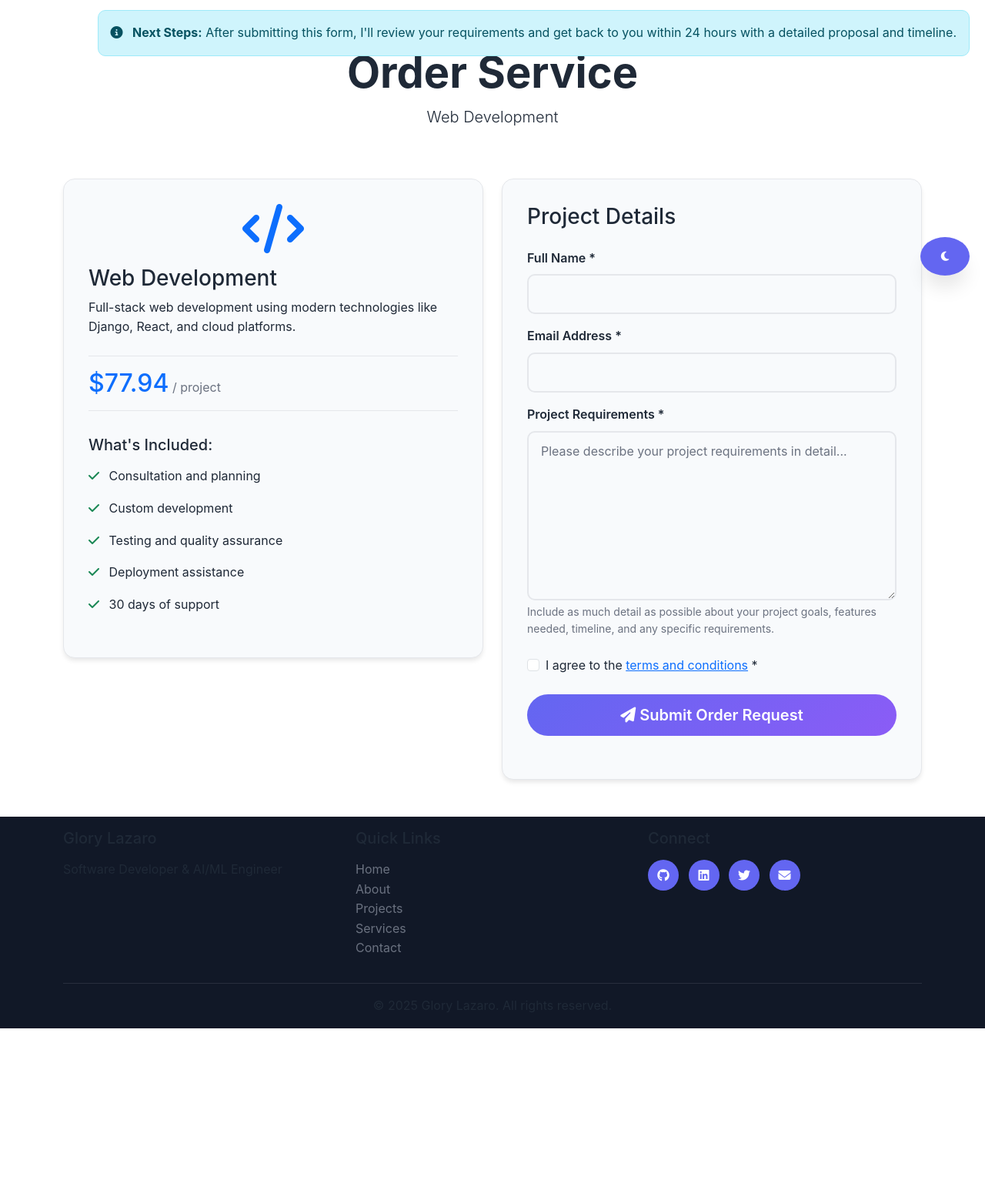
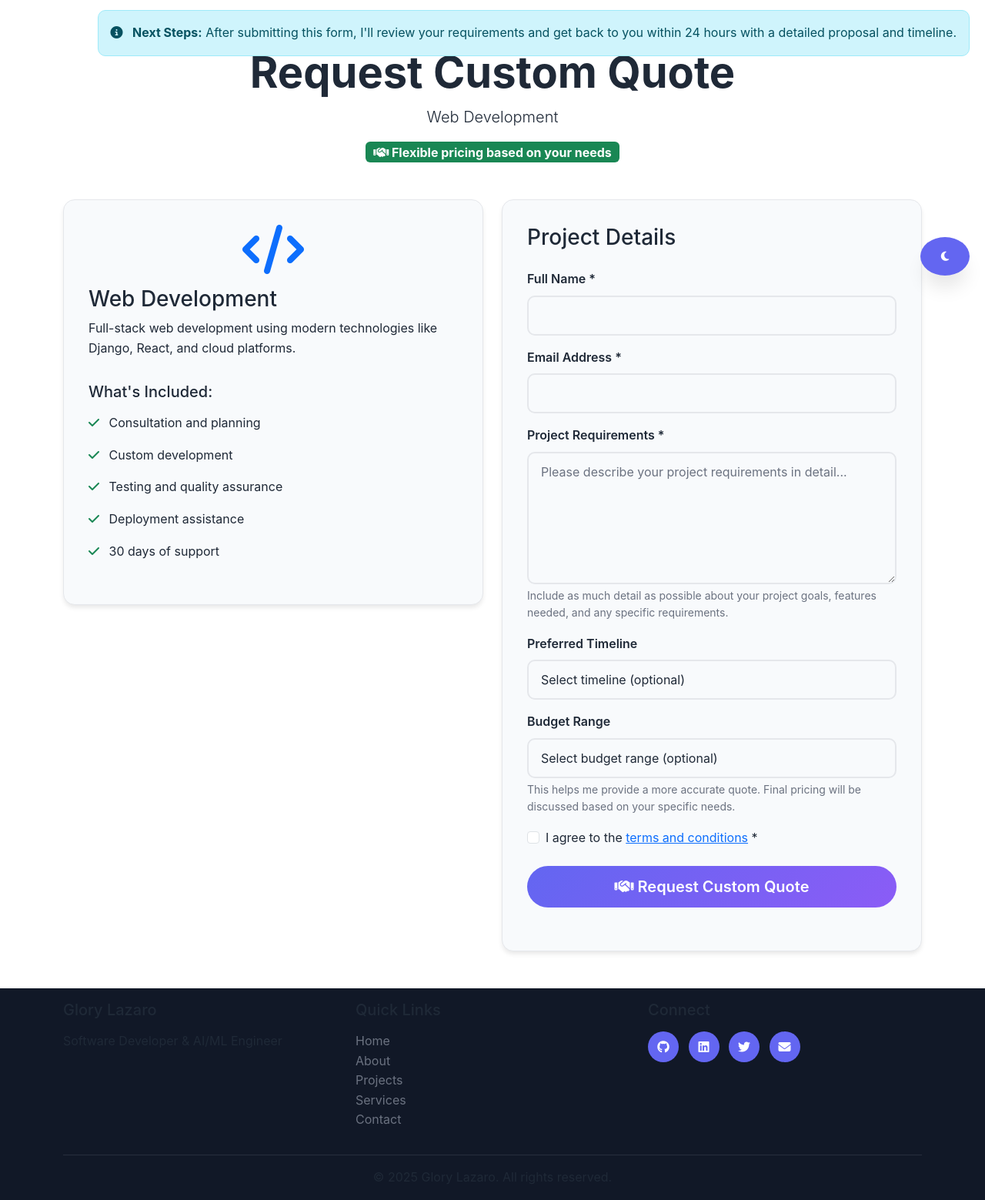
Before and after one commit to GloryMsasalaga/portfolio, a Django app: page /service-order/1/ in a window 1280 px wide. Shown: the part 67-1626 px from the top of the page at 77% size. Before the commit the page ends 1403 px from the top, so only its background shows below. Run offline with Django 5.2, Linux system fonts and the light colour scheme; data comes from the database, SQL or seed files in the repository.

Commit message:
Implement negotiation-based pricing system
 Features Added:
- Removed fixed prices from all service displays
- Added budget range and timeline fields to quote requests
- Enhanced ServiceOrder model with budget/timeline tracking
- Updated status choices to include quotation workflow
- Changed UI language from 'Order' to 'Get Custom Quote'
- Added custom pricing messaging throughout

 Technical Changes:
- Added budget and timeline fields to ServiceOrder model
- Updated forms to capture client budget preferences
- Enhanced views to handle new negotiation fields
- Updated all templates for quote-based approach
- Database migration for new fields

 Business Benefits:
- Flexible pricing based on client needs
- Better requirement gathering for accurate quotes
- Improved client communication workflow
- Professional consultation approach

```diff
--- a/portfolio/models.py
+++ b/portfolio/models.py
@@ -50,9 +50,14 @@ class ServiceOrder(models.Model):
     name = models.CharField(max_length=100)
     email = models.EmailField()
     requirements = models.TextField()
+    timeline = models.CharField(max_length=50, blank=True, null=True, help_text="Preferred project timeline")
+    budget = models.CharField(max_length=50, blank=True, null=True, help_text="Budget range")
     created_at = models.DateTimeField(auto_now_add=True)
     status = models.CharField(max_length=20, choices=[
         ('pending', 'Pending'),
+        ('quoted', 'Quote Sent'),
+        ('negotiating', 'Negotiating'),
+        ('approved', 'Approved'),
         ('in_progress', 'In Progress'),
         ('completed', 'Completed'),
         ('cancelled', 'Cancelled')
--- a/portfolio/views.py
+++ b/portfolio/views.py
@@ -76,15 +76,19 @@ def service_order(request, service_id):
         name = request.POST.get('name')
         email = request.POST.get('email')
         requirements = request.POST.get('requirements')
+        timeline = request.POST.get('timeline')
+        budget = request.POST.get('budget')
 
         order = ServiceOrder.objects.create(
             service=service,
             name=name,
             email=email,
-            requirements=requirements
+            requirements=requirements,
+            timeline=timeline,
+            budget=budget
         )
 
-        messages.success(request, 'Your service order has been submitted successfully!')
+        messages.success(request, 'Your quote request has been submitted successfully! I will review your requirements and get back to you with a custom proposal.')
         return redirect('services')
 
     return render(request, 'service_order.html', {'service': service})
@@ -120,6 +124,8 @@ def service_order_api(request):
         name = request.POST.get('name')
         email = request.POST.get('email')
         requirements = request.POST.get('requirements')
+        timeline = request.POST.get('timeline')
+        budget = request.POST.get('budget')
 
         if service_id and name and email and requirements:
             try:
@@ -128,9 +134,11 @@ def service_order_api(request):
                     service=service,
                     name=name,
                     email=email,
-                    requirements=requirements
+                    requirements=requirements,
+                    timeline=timeline,
+                    budget=budget
                 )
-                return JsonResponse({'status': 'success', 'message': 'Your service order has been submitted successfully!'})
+                return JsonResponse({'status': 'success', 'message': 'Your quote request has been submitted successfully! I will review your requirements and get back to you with a custom proposal.'})
             except Service.DoesNotExist:
                 return JsonResponse({'status': 'error', 'message': 'Service not found.'})
         else:
--- a/templates/service_order.html
+++ b/templates/service_order.html
@@ -8,8 +8,13 @@
     <div class="container">
         <div class="row">
             <div class="col-12 text-center mb-5">
-                <h1 class="display-4 fw-bold">Order Service</h1>
+                <h1 class="display-4 fw-bold">Request Custom Quote</h1>
                 <p class="lead">{{ service.title }}</p>
+                <div class="quote-info">
+                    <span class="badge bg-success fs-6">
+                        <i class="fas fa-handshake"></i> Flexible pricing based on your needs
+                    </span>
+                </div>
             </div>
         </div>
 
@@ -22,12 +27,6 @@
                         </div>
                         <h3>{{ service.title }}</h3>
                         <p>{{ service.description }}</p>
-                        {% if service.price %}
-                            <div class="service-price">
-                                <span class="h2 text-primary">${{ service.price }}</span>
-                                <span class="text-muted">/ project</span>
-                            </div>
-                        {% endif %}
 
                         <div class="service-features">
                             <h5>What's Included:</h5>
@@ -60,13 +59,43 @@
                             <input type="email" class="form-control" id="email" name="email" required>
                         </div>
 
-                        <div class="mb-4">
+                        <div class="mb-3">
                             <label for="requirements" class="form-label">Project Requirements *</label>
-                            <textarea class="form-control" id="requirements" name="requirements" rows="8" required
+                            <textarea class="form-control" id="requirements" name="requirements" rows="6" required
                                       placeholder="Please describe your project requirements in detail..."></textarea>
                             <div class="form-text">
                                 Include as much detail as possible about your project goals, features needed,
-                                timeline, and any specific requirements.
+                                and any specific requirements.
+                            </div>
+                        </div>
+
+                        <div class="mb-3">
+                            <label for="timeline" class="form-label">Preferred Timeline</label>
+                            <select class="form-control" id="timeline" name="timeline">
+                                <option value="">Select timeline (optional)</option>
+                                <option value="asap">ASAP - Rush job</option>
+                                <option value="1-2weeks">1-2 weeks</option>
+                                <option value="3-4weeks">3-4 weeks</option>
+                                <option value="1-2months">1-2 months</option>
+                                <option value="3+months">3+ months</option>
+                                <option value="flexible">Flexible timeline</option>
+                            </select>
+                        </div>
+
+                        <div class="mb-3">
+                            <label for="budget" class="form-label">Budget Range</label>
+                            <select class="form-control" id="budget" name="budget">
+                                <option value="">Select budget range (optional)</option>
+                                <option value="under-500">Under $500</option>
+                                <option value="500-1500">$500 - $1,500</option>
+                                <option value="1500-3000">$1,500 - $3,000</option>
+                                <option value="3000-5000">$3,000 - $5,000</option>
+                                <option value="5000-10000">$5,000 - $10,000</option>
+                                <option value="10000+">$10,000+</option>
+                                <option value="discuss">Let's discuss</option>
+                            </select>
+                            <div class="form-text">
+                                This helps me provide a more accurate quote. Final pricing will be discussed based on your specific needs.
                             </div>
                         </div>
 
@@ -80,7 +109,7 @@
                         </div>
 
                         <button type="submit" class="btn btn-primary btn-lg w-100">
-                            <i class="fas fa-paper-plane"></i> Submit Order Request
+                            <i class="fas fa-handshake"></i> Request Custom Quote
                         </button>
                     </form>
 
```
Also changed, not shown: templates/index.html (+6 -6 lines), templates/services.html (+10 -8 lines), portfolio/migrations/0002_serviceorder_budget_serviceorder_timeline_and_more.py (added).
